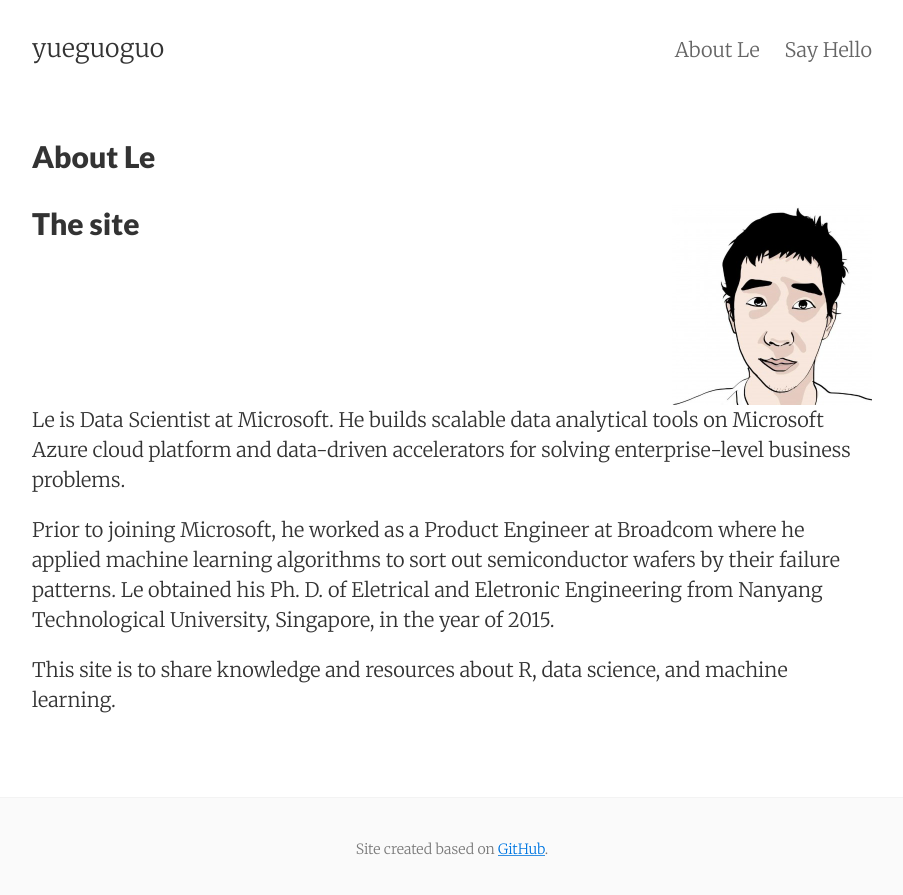
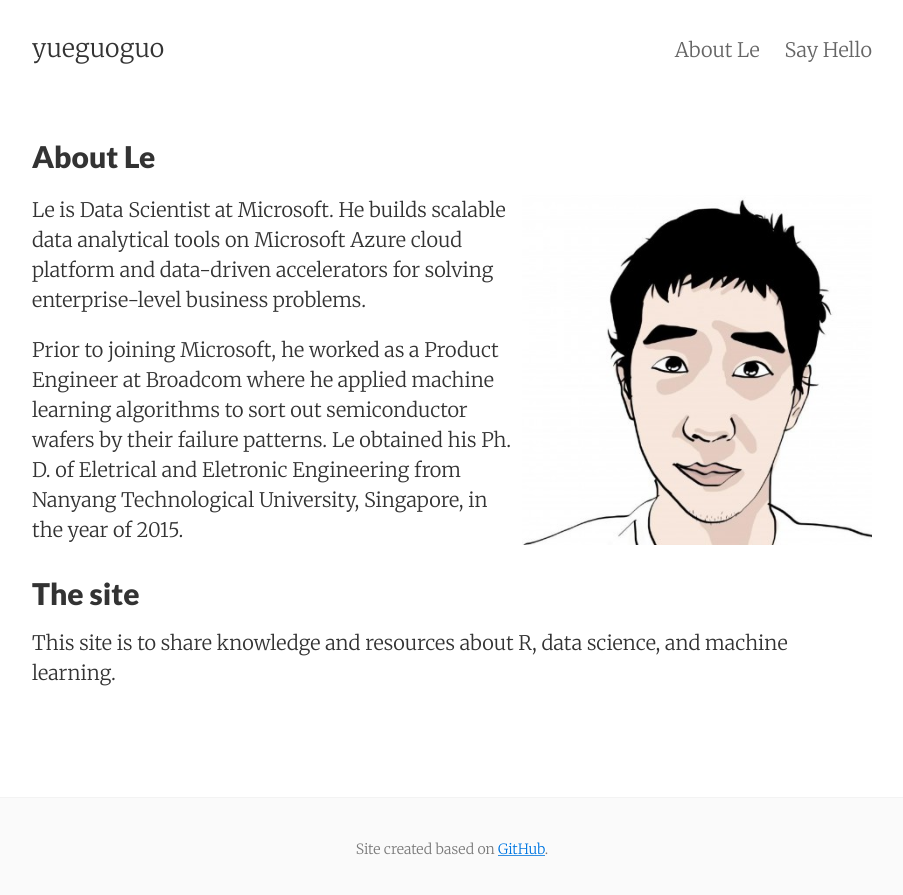
Before and after one commit to yueguoguo/yueguoguo.github.io, a Jekyll site: the page built from about.md, in a window 1280 px wide. Shown: the top 895 px of the page, without its empty margins (188-1091 px from the left). Built offline with Jekyll 4.4.1, drawn with Linux system fonts in a browser that asks for light colours.

Commit message:
Update about.md

```diff
--- a/about.md
+++ b/about.md
@@ -5,17 +5,17 @@ permalink: /about/
 tags: about
 ---
 
-<img class="col one right" src="/images/prof_pic_le.jpg" height="200" width="200">
+<img class="col one right" src="/images/prof_pic_le.jpg" height="350" width="350">
 
-<p class="col one left">Le is Data Scientist at Microsoft. He builds scalable data analytical
+<p>Le is Data Scientist at Microsoft. He builds scalable data analytical
 tools on Microsoft Azure cloud platform and data-driven accelerators for solving enterprise-level business
 problems.</p>
 
-<p class="col one left">Prior to joining Microsoft, he worked as a Product
+<p>Prior to joining Microsoft, he worked as a Product
 Engineer at Broadcom where he applied machine learning algorithms to sort out semiconductor wafers
 by their failure patterns. Le obtained his Ph. D. of Eletrical and Eletronic Engineering from Nanyang Technological
 University, Singapore, in the year of 2015.</p>
 
 <h2>The site</h2>
 
-<p class="col one left">This site is to share knowledge and resources about R, data science, and machine learning. </p>
+<p>This site is to share knowledge and resources about R, data science, and machine learning. </p>
```
